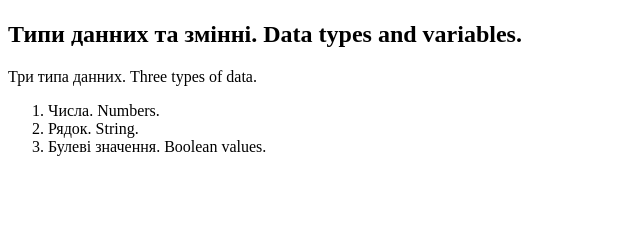
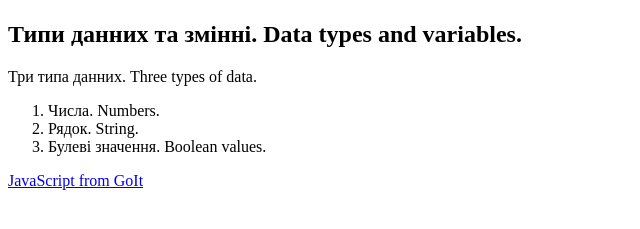
Before and after one commit to Seneks999/ed-javascript, a plain HTML site: page index.html in a window 1280 px wide. Shown: the part 59-288 px from the top of the page, without its empty margins (0-640 px from the left). Drawn offline with Linux system fonts and the light colour scheme.

Commit message:
added tag a in index

```diff
--- a/index.html
+++ b/index.html
@@ -18,6 +18,7 @@
         <li>Рядок. String.</li>
         <li>Булеві значення. Boolean values.</li>
       </ol>
+      <a href="jsgo.html">JavaScript from GoIt</a>
     </section>
     <script src="js/code.js"></script>
   </body>
```
